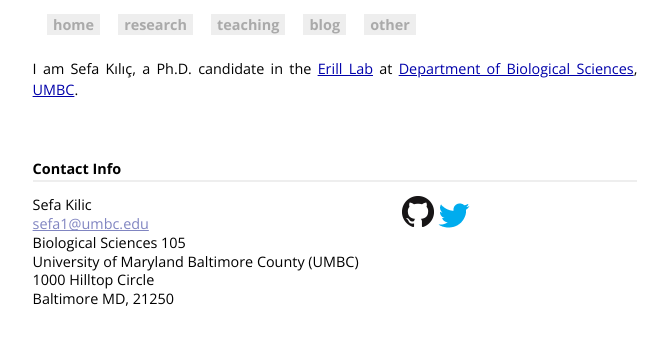
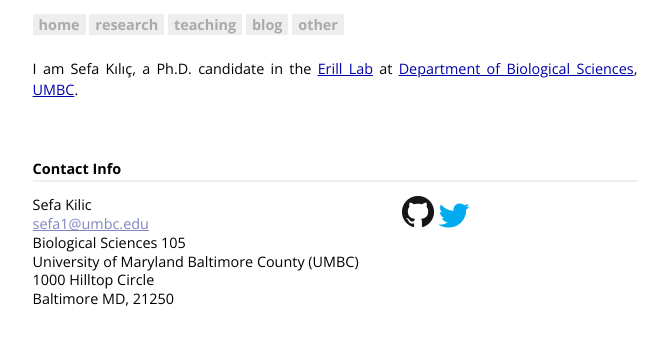
Before and after one commit to sefakilic/sefakilic.github.io, a Jekyll site: the page built from index.html, in a window 1280 px wide. Shown: the top 345 px of the page, without its empty margins (305-973 px from the left). Built offline with Jekyll 4.4.1, drawn with Linux system fonts in a browser that asks for light colours; Markdown is read by kramdown in place of the engine named in the settings.

Commit message:
changed css

```diff
--- a/css/main.css
+++ b/css/main.css
@@ -10,14 +10,19 @@
   padding: 0;
 }
 
-
 body {
   background-color: #FFF;
   font-family: 'Open Sans', sans-serif;
   text-align: center;
-  width: 42em;
+  width: 80%;
   margin: auto;
   font-size: 0.9em;
+}
+
+@media screen and (min-width: 1024px) {
+    body {
+        width: 42em;
+    }
 }
 
 h1, h2, h3, h4, h5, h6 {
@@ -72,7 +77,6 @@
     margin-bottom: 1em;
     position: fixed;
     top: 0;
-    width: 42em;
     background-color: #fff;
 }
 
@@ -99,7 +103,6 @@
 
 .header a.extra {
   color: #aaa;
-  margin-left: 1em;
 }
 
 .header a.extra:hover {
```
